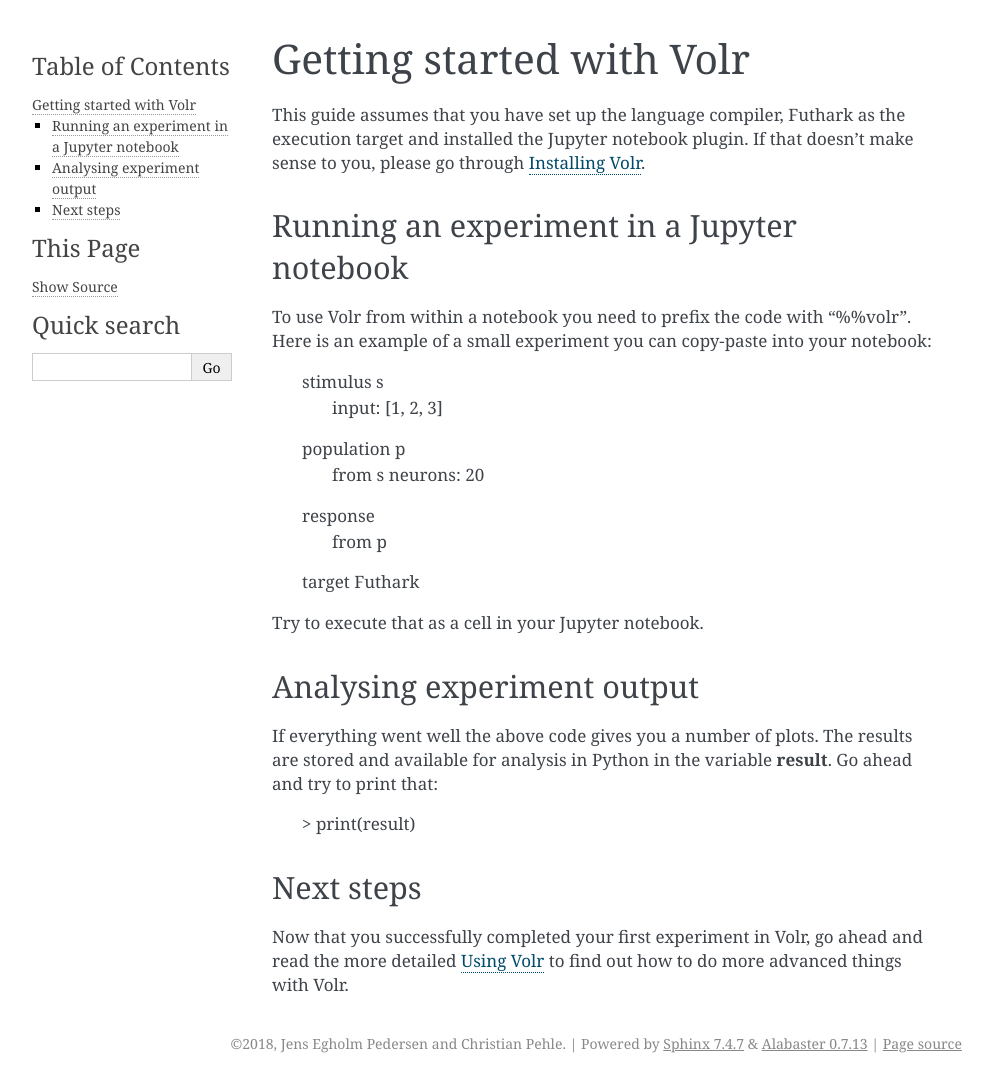
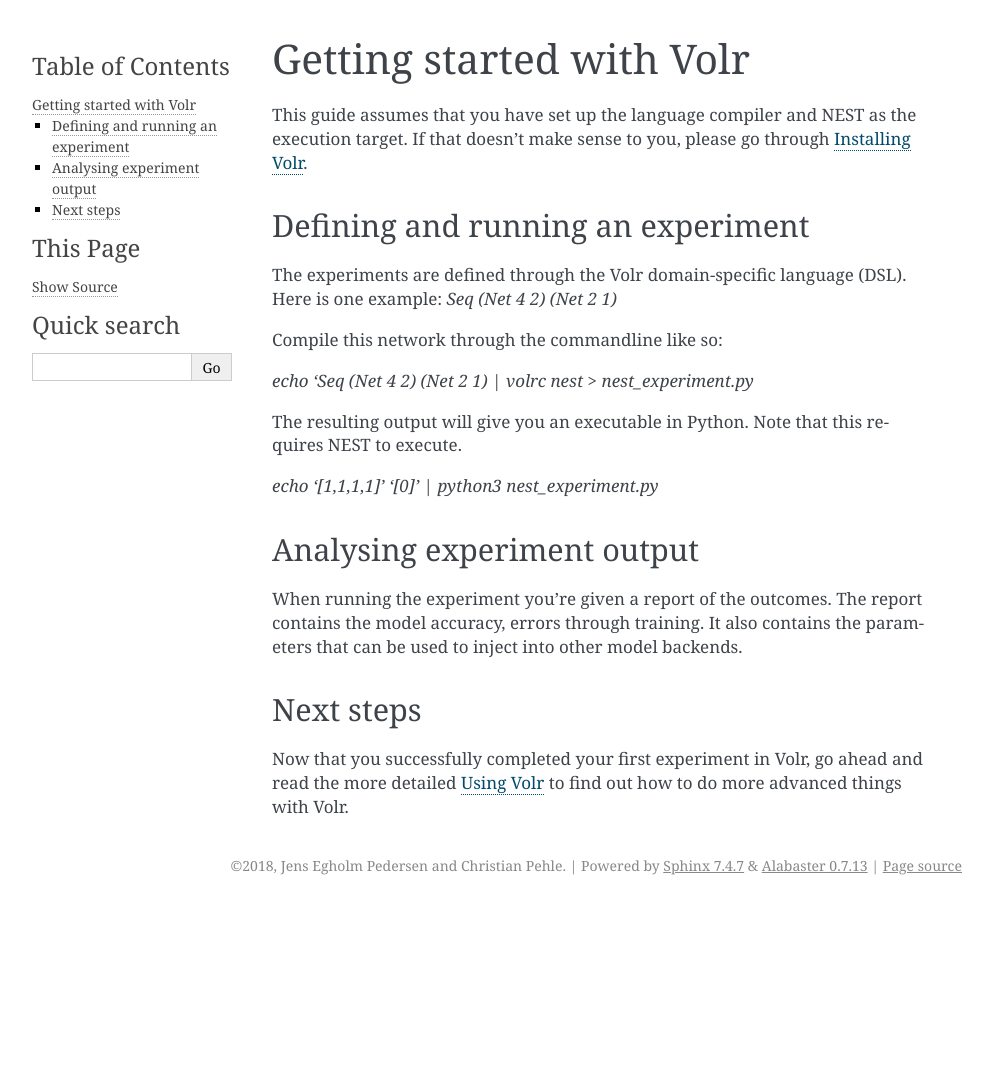
Before and after one commit to volr/lang, a Sphinx documentation site: the page built from docs/gettingstarted.rst, in a window 1280 px wide. Shown: the whole page, without its empty margins (148-1141 px from the left). Built offline with Sphinx 7.4.7, drawn with Linux system fonts in a browser that asks for light colours; pages that are not in the unit, such as notebooks, are missing from menus; after the commit the page ends 905 px from its top, so only the background shows below that.

Commit message:
Updated docs

```diff
--- a/docs/gettingstarted.rst
+++ b/docs/gettingstarted.rst
@@ -2,37 +2,30 @@
 
 Getting started with Volr
 =========================
-This guide assumes that you have set up the language compiler, Futhark as the
-execution target and installed the Jupyter notebook plugin.
+This guide assumes that you have set up the language compiler and NEST as the
+execution target.
 If that doesn't make sense to you, please go through :ref:`installation`.
 
-Running an experiment in a Jupyter notebook
---------------------------------------------
-To use Volr from within a notebook you need to prefix the code with "%%volr".
-Here is an example of a small experiment you can copy-paste into your notebook:
+Defining and running an experiment
+----------------------------------
+The experiments are defined through the Volr domain-specific language (DSL).
+Here is one example: `Seq (Net 4 2) (Net 2 1)`
 
-    stimulus s
-      input: [1, 2, 3]
+Compile this network through the commandline like so:
 
-    population p
-      from s
-      neurons: 20
+`echo 'Seq (Net 4 2) (Net 2 1) | volrc nest > nest_experiment.py`
 
-    response
-      from p
+The resulting output will give you an executable in Python. Note that this
+requires NEST to execute.
 
-    target Futhark
-
-Try to execute that as a cell in your Jupyter notebook.
+`echo '[1,1,1,1]' '[0]' | python3 nest_experiment.py`
 
 Analysing experiment output
 ---------------------------
-If everything went well the above code gives you a number of plots.
-The results are stored and available for analysis in Python in the variable
-**result**.
-Go ahead and try to print that:
-
-    > print(result)
+When running the experiment you're given a report of the outcomes.
+The report contains the model accuracy, errors through training.
+It also contains the parameters that can be used to inject into other model
+backends.
 
 Next steps
 ----------
--- a/docs/index.rst
+++ b/docs/index.rst
@@ -20,10 +20,7 @@
 `UNIX philosophy <https://en.wikipedia.org/wiki/Unix_philosophy>`_ of doing one
 thing well: neural network experiment modelling.
 It exists as a part of an ecosystem and a number of tools are required to make
-proper use of Volr. The best interface to date is probably
-`Jupyter notebook <https://jupyter.org/>`_ plugin, which lets you run
-your experiments in a `Python <https://www.python.org/>` environment.
-
+proper use of Volr.
 Volr is still highly experimental.
 
 Contact
```
Also changed, not shown: docs/installation.rst (+9 -26 lines).
